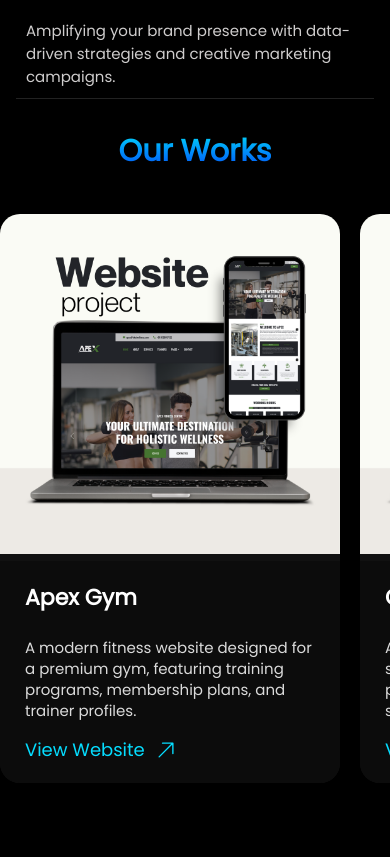
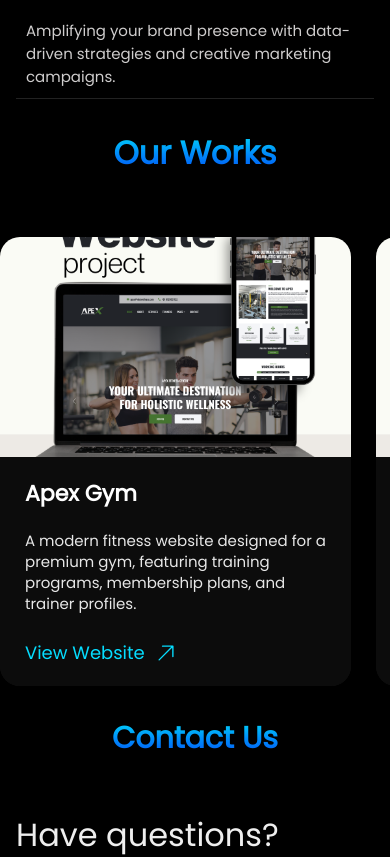
Before and after one commit to jithinphilip347/Varixia, a Next.js app: page / in a window 390 px wide. Shown: the part 3020-3877 px from the top of the page. Built offline with nearby package versions, Linux system fonts and the light colour scheme.

Commit message:
final commit of varixia

```diff
--- a/src/assets/css/style.css
+++ b/src/assets/css/style.css
@@ -812,34 +812,30 @@
 #HomeWork {
   position: relative;
   width: 100%;
+  background: #000;
+  color: #fff;
   overflow: hidden;
-  background: #000;
-  color: #fff;
-  display: flex;
-  flex-direction: column;
+  padding: 80px 0;
+}
+@media (min-width: 1025px) {
+  #HomeWork {
+    height: auto;
+    padding-bottom: 120px;
+  }
+}
+@media (max-width: 1024px) {
+  #HomeWork {
+    padding: 0;
+  }
+}
+#HomeWork .HomeWorkHead {
+  width: 100%;
+  display: flex;
   justify-content: center;
-  padding: 80px 40px;
-}
-@media (max-width: 1024px) {
-  #HomeWork {
-    padding: 0px 0px;
-  }
-}
-#HomeWork .HomeWorkHead {
-  width: 100%;
-  display: flex;
-  align-items: center;
-  justify-content: center;
-  margin-bottom: 50px;
-}
-@media (max-width: 1024px) {
-  #HomeWork .HomeWorkHead {
-    margin-bottom: 0px;
-  }
+  margin-bottom: 60px;
 }
 #HomeWork .HomeWorkHead h2 {
   font-size: 80px;
-  text-align: center;
   font-family: myFont1;
   background: linear-gradient(180deg, #05ddff, #00bdfa, #008efa, #0069f7, #003ffa);
   -webkit-background-clip: text;
@@ -852,45 +848,52 @@
 }
 @media (max-width: 768px) {
   #HomeWork .HomeWorkHead h2 {
-    font-size: 40px;
+    font-size: 45px;
   }
 }
 @media (max-width: 480px) {
   #HomeWork .HomeWorkHead h2 {
-    font-size: 30px;
+    font-size: 32px;
   }
 }
 #HomeWork .HomeWorkScroll {
   display: flex;
-  align-items: center;
-  gap: 50px;
-  padding: 0;
+  gap: 25px;
+  padding: 0 !important;
   margin: 0;
   will-change: transform;
 }
+@media (min-width: 1025px) {
+  #HomeWork .HomeWorkScroll {
+    height: auto;
+    align-items: flex-start;
+    padding-top: 20px;
+  }
+}
 @media (max-width: 1024px) {
   #HomeWork .HomeWorkScroll {
     overflow-x: auto;
-    overflow-y: hidden;
-    display: flex;
-    gap: 20px;
     scroll-snap-type: x mandatory;
     -webkit-overflow-scrolling: touch;
-    height: auto;
-    padding: 40px 20px;
-    cursor: grab;
+    padding: 40px 0;
   }
 }
 #HomeWork .HomeWorkCard {
-  flex: 0 0 35vw;
-  min-width: 340px;
+  flex: 0 0 420px;
+  max-width: 420px;
   background: #111;
   border-radius: 20px;
   overflow: hidden;
   display: flex;
   flex-direction: column;
-  scroll-snap-align: start;
-  transition: transform 0.4s ease, box-shadow 0.4s ease;
+  scroll-snap-align: center;
+  scroll-snap-stop: always;
+  transition: 0.3s ease;
+}
+@media (min-width: 1025px) {
+  #HomeWork .HomeWorkCard {
+    scroll-snap-align: unset !important;
+  }
 }
 @media (max-width: 1024px) {
   #HomeWork .HomeWorkCard {
@@ -899,7 +902,7 @@
 }
 @media (max-width: 768px) {
   #HomeWork .HomeWorkCard {
-    flex: 0 0 85%;
+    flex: 0 0 80%;
   }
 }
 @media (max-width: 480px) {
@@ -908,41 +911,50 @@
   }
 }
 #HomeWork .HomeWorkCard .HomeWorkImgBox {
-  position: relative;
-  width: 100%;
+  width: 100%;
+  height: 330px;
+  position: relative;
   overflow: hidden;
+}
+@media (max-width: 768px) {
+  #HomeWork .HomeWorkCard .HomeWorkImgBox {
+    height: 260px;
+  }
+}
+@media (max-width: 480px) {
+  #HomeWork .HomeWorkCard .HomeWorkImgBox {
+    height: 220px;
+  }
 }
 #HomeWork .HomeWorkCard .HomeWorkImgBox img {
   width: 100%;
   height: 100%;
   -o-object-fit: cover;
      object-fit: cover;
-  transition: transform 0.5s ease;
+  transition: 0.4s ease;
 }
 #HomeWork .HomeWorkCard .HomeWorkImgBox:hover img {
   transform: scale(1.1);
 }
 #HomeWork .HomeWorkCard .HomeWorkDetails {
-  height: 40%;
   padding: 20px 25px;
+  display: flex;
+  flex-direction: column;
+  gap: 15px;
   background: #0c0c0c;
-  display: flex;
-  flex-direction: column;
-  justify-content: space-between;
-  gap: 15px;
 }
 #HomeWork .HomeWorkCard .HomeWorkDetails h3 {
   font-size: 22px;
-  font-weight: 600;
-  margin-bottom: 8px;
-  font-family: myFont1;
+  font-family: myFont1;
+  margin-bottom: 5px;
 }
 #HomeWork .HomeWorkCard .HomeWorkDetails p {
   font-size: 15px;
-  opacity: 0.85;
+  opacity: 0.9;
   line-height: 1.4;
 }
 #HomeWork .HomeWorkCard .HomeWorkDetails .viewButton {
+  margin-top: 10px;
   display: flex;
   align-items: center;
   gap: 10px;
@@ -950,15 +962,13 @@
   font-weight: 500;
   color: #05ddff;
   cursor: pointer;
-  transition: color 0.3s;
-  justify-content: flex-start;
 }
 #HomeWork .HomeWorkCard .HomeWorkDetails .viewButton svg {
   font-size: 22px;
-  transition: transform 0.3s;
+  transition: 0.3s ease;
 }
 #HomeWork .HomeWorkCard .HomeWorkDetails .viewButton:hover svg {
-  transform: rotate(45deg);
+  transform: translateX(4px) rotate(40deg);
 }
 
 #HomeContact {
@@ -1644,10 +1654,23 @@
   box-shadow: 0 5px 15px rgba(0, 0, 0, 0.3);
 }
 .scroll-whatsapp-container .scroll-top-btn {
-  border: 1px solid #d5d5d5;
   border-radius: 100%;
-  color: #fff;
+  color: #05ddff;
   background: none;
+}
+.scroll-whatsapp-container .scroll-top-btn:before {
+  content: "";
+  position: absolute;
+  inset: 0;
+  border-radius: 50%;
+  padding: 3px;
+  background: linear-gradient(180deg, #05ddff, #00bdfa, #008efa, #0069f7, #003ffa);
+  -webkit-mask: linear-gradient(#fff 0 0) content-box, linear-gradient(#fff 0 0);
+  -webkit-mask-composite: xor;
+  mask-composite: exclude;
+  z-index: 0;
+  width: 40px;
+  height: 40px;
 }
 .scroll-whatsapp-container .scroll-top-btn:hover {
   background-color: #333;
--- a/src/assets/css/style.scss
+++ b/src/assets/css/style.scss
@@ -56,7 +56,7 @@
           padding: 8px 12px;
           position: relative;
           letter-spacing: 1px;
-          a{
+          a {
             text-decoration: none;
             color: inherit;
           }
@@ -102,7 +102,7 @@
       display: flex;
       align-items: center;
       gap: 10px;
-        a{
+      a {
         text-decoration: none;
         display: flex;
         align-items: center;
@@ -134,7 +134,6 @@
           }
         }
       }
-
     }
   }
 }
@@ -186,14 +185,7 @@
 
       &:hover {
         transform: rotate(90deg) scale(1.1);
-        background: linear-gradient(
-          180deg,
-          #05ddff,
-          #00bdfa,
-          #008efa,
-          #0069f7,
-          #003ffa
-        );
+        background: linear-gradient(180deg, #05ddff, #00bdfa, #008efa, #0069f7, #003ffa);
         -webkit-background-clip: text;
         -webkit-text-fill-color: transparent;
       }
@@ -221,14 +213,7 @@
           transition: all 0.3s ease;
 
           &:hover {
-            background: linear-gradient(
-              180deg,
-              #05ddff,
-              #00bdfa,
-              #008efa,
-              #0069f7,
-              #003ffa
-            );
+            background: linear-gradient(180deg, #05ddff, #00bdfa, #008efa, #0069f7, #003ffa);
             -webkit-background-clip: text;
             -webkit-text-fill-color: transparent;
             letter-spacing: 1px;
@@ -242,7 +227,6 @@
     }
   }
 }
-
 
 //Home Banner
 #HomeBanner {
@@ -686,7 +670,6 @@
     .HomeAboutSection1 {
       border-bottom: 2px solid transparent;
       border-image: linear-gradient(90deg, #05ddff, #00bdfa, #008efa, #0069f7, #003ffa) 1;
-
 
       .HomeAboutLeft {
         flex: 0 0 35%;
@@ -959,106 +942,97 @@
   }
 }
 
-//HomeWork
 #HomeWork {
   position: relative;
   width: 100%;
-  // height: 100vh;
+  background: #000;
+  color: #fff;
   overflow: hidden;
-  background: #000;
-  color: #fff;
-  display: flex;
-  flex-direction: column;
+  padding: 80px 0;
+  @media (min-width: 1025px) {
+    height: auto;
+    padding-bottom: 120px;
+  }
+
+
+  @media (max-width: 1024px) {
+    padding: 0;
+  }
+
+  .HomeWorkHead {
+    width: 100%;
+    display: flex;
     justify-content: center;
-  padding: 80px 40px;
-  @media (max-width: 1024px) {
-    padding: 0px 0px;
-    //  height: 0;
-  }
-  .HomeWorkHead {
-    width: 100%;
-    display: flex;
-    align-items: center;
-    justify-content: center;
-    margin-bottom: 50px;
-    @media (max-width: 1024px) {
-      margin-bottom: 0px;
-    }
+    margin-bottom: 60px;
+
     h2 {
       font-size: 80px;
-      text-align: center;
       font-family: myFont1;
       background: linear-gradient(180deg, #05ddff, #00bdfa, #008efa, #0069f7, #003ffa);
       -webkit-background-clip: text;
       -webkit-text-fill-color: transparent;
 
-      @media (max-width: 1024px) {
-        font-size: 60px;
-      }
-      @media (max-width: 768px) {
-        font-size: 40px;
-      }
-      @media (max-width: 480px) {
-        font-size: 30px;
-      }
-    }
-  }
+      @media (max-width: 1024px) { font-size: 60px; }
+      @media (max-width: 768px)  { font-size: 45px; }
+      @media (max-width: 480px)  { font-size: 32px; }
+    }
+  }
+
 
   .HomeWorkScroll {
     display: flex;
-    align-items: center;
-    gap: 50px;
-    padding: 0;
+    gap: 25px;
+    padding: 0 !important;
     margin: 0;
     will-change: transform;
+    @media (min-width: 1025px) {
+      height: auto;
+      align-items: flex-start;
+      padding-top: 20px;
+    }
 
     @media (max-width: 1024px) {
       overflow-x: auto;
-      overflow-y: hidden;
-      display: flex;
-      gap: 20px;
       scroll-snap-type: x mandatory;
       -webkit-overflow-scrolling: touch;
-      height: auto;
-      padding: 40px 20px;
-      cursor: grab;
+      padding: 40px 0;
     }
   }
 
   .HomeWorkCard {
-    flex: 0 0 35vw;
-    min-width: 340px;
+flex: 0 0 420px;        // 🔥 makes horizontal scroll possible
+  max-width: 420px;
   background: #111;
   border-radius: 20px;
   overflow: hidden;
   display: flex;
   flex-direction: column;
-    scroll-snap-align: start;
-    transition:
-      transform 0.4s ease,
-      box-shadow 0.4s ease;
-    @media (max-width: 1024px) {
-      flex: 0 0 70%;
-    }
-
-    @media (max-width: 768px) {
-      flex: 0 0 85%;
-    }
-
-    @media (max-width: 480px) {
-      flex: 0 0 90%;
-    }
+  scroll-snap-align: center;
+  scroll-snap-stop: always;
+  transition: .3s ease;
+
+  @media (min-width: 1025px) {
+    scroll-snap-align: unset !important;
+  }
+
+  @media (max-width: 1024px) { flex: 0 0 70%; }
+  @media (max-width: 768px)  { flex: 0 0 80%; }
+  @media (max-width: 480px)  { flex: 0 0 90%; }
 
     .HomeWorkImgBox {
-      position: relative;
-      width: 100%;
+      width: 100%;
+      height: 330px;
+      position: relative;
       overflow: hidden;
+
+      @media (max-width: 768px)  { height: 260px; }
+      @media (max-width: 480px)  { height: 220px; }
 
       img {
         width: 100%;
         height: 100%;
         object-fit: cover;
-        transition: transform 0.5s ease;
+        transition: 0.4s ease;
       }
 
       &:hover img {
@@ -1067,28 +1041,26 @@
     }
 
     .HomeWorkDetails {
-      height: 40%;
       padding: 20px 25px;
+      display: flex;
+      flex-direction: column;
+      gap: 15px;
       background: #0c0c0c;
-      display: flex;
-      flex-direction: column;
-      justify-content: space-between;
-      gap: 15px;
 
       h3 {
         font-size: 22px;
-        font-weight: 600;
-        margin-bottom: 8px;
-        font-family: myFont1;
+        font-family: myFont1;
+        margin-bottom: 5px;
       }
 
       p {
         font-size: 15px;
-        opacity: 0.85;
+        opacity: 0.9;
         line-height: 1.4;
       }
 
       .viewButton {
+        margin-top: 10px;
         display: flex;
         align-items: center;
         gap: 10px;
@@ -1096,21 +1068,19 @@
         font-weight: 500;
         color: #05ddff;
         cursor: pointer;
-        transition: color 0.3s;
-        justify-content: flex-start;
 
         svg {
           font-size: 22px;
-          transition: transform 0.3s;
-        }
-
+          transition: 0.3s ease;
+        }
         &:hover svg {
-          transform: rotate(45deg);
-        }
-      }
-    }
-  }
-}
+          transform: translateX(4px) rotate(40deg);
+        }
+      }
+    }
+  }
+}
+
 
 //Contact
 #HomeContact {
@@ -1617,14 +1587,7 @@
           inset: 0;
           padding: 1px; // thickness of border
 
-      background: linear-gradient(
-        180deg,
-        #05ddff,
-        #00bdfa,
-        #008efa,
-        #0069f7,
-        #003ffa
-      );
+          background: linear-gradient(180deg, #05ddff, #00bdfa, #008efa, #0069f7, #003ffa);
           -webkit-mask:
             linear-gradient(#fff 0 0) content-box,
             linear-gradient(#fff 0 0);
@@ -1635,14 +1598,7 @@
 
         // Gradient text
         color: transparent;
-    background: linear-gradient(
-      180deg,
-      #05ddff,
-      #00bdfa,
-      #008efa,
-      #0069f7,
-      #003ffa
-    );
+        background: linear-gradient(180deg, #05ddff, #00bdfa, #008efa, #0069f7, #003ffa);
         -webkit-background-clip: text;
         -webkit-text-fill-color: transparent;
         position: relative;
@@ -1654,7 +1610,6 @@
         }
       }
     }
-
 
     .FooterCopyright p {
       font-size: 14px;
@@ -1755,7 +1710,7 @@
   background: transparent;
   background-origin: border-box;
   background-clip: border-box;
-  @media(max-width:1024px){
+  @media (max-width: 1024px) {
     display: none;
   }
   &::before {
@@ -1788,7 +1743,7 @@
   opacity: 0;
   line-height: 1.2;
   transition: opacity 0.3s ease;
-  @media(max-width:1024px){
+  @media (max-width: 1024px) {
     display: none;
   }
 }
@@ -1804,7 +1759,7 @@
   z-index: 10000;
   transform: translate(-50%, -50%);
   transition: opacity 0.3s;
-  @media(max-width:1024px){
+  @media (max-width: 1024px) {
     display: none;
   }
 }
@@ -1840,7 +1795,7 @@
     height: 50px;
     border-radius: 50%;
     border: none;
-    background-color: #25d366; // WhatsApp green default
+    background-color: #25d366;
     color: #fff;
     display: flex;
     align-items: center;
@@ -1854,10 +1809,24 @@
   }
 
   .scroll-top-btn {
-    border: 1px solid #d5d5d5;
+    // border: 3px solid #d5d5d5;
     border-radius: 100%;
-    color: #fff;
+    color: #05ddff;
     background: none;
+    &:before {
+    content: "";
+    position: absolute;
+    inset: 0;
+    border-radius: 50%;
+    padding: 3px;
+    background: linear-gradient(180deg, #05ddff, #00bdfa, #008efa, #0069f7, #003ffa);
+    -webkit-mask: linear-gradient(#fff 0 0) content-box, linear-gradient(#fff 0 0);
+    -webkit-mask-composite: xor;
+    mask-composite: exclude;
+    z-index: 0;
+    width: 40px;
+    height: 40px;
+    }
     &:hover {
       background-color: #333;
     }
--- a/src/components/home/HomeContact.jsx
+++ b/src/components/home/HomeContact.jsx
@@ -214,7 +214,6 @@
                     )}
                   </div>
                 </div>
-                ;
                 <div className="ContactField textareaField">
                   <LuPen className="fieldIcon" />
                   <textarea
@@ -237,7 +236,7 @@
       </div>
       <div className="ContactMap">
         <iframe
-          src="https://www.google.com/maps/embed?pb=!1m17!1m12!1m3!1d3062.378061272568!2d76.37095207503427!3d10.230265989887211!2m3!1f0!2f0!3f0!3m2!1i1024!2i768!4f13.1!3m2!1m1!2zMTDCsDEzJzQ5LjAiTiA3NsKwMjInMjQuNyJF!5e1!3m2!1sen!2sin!4v1762859513771!5m2!1sen!2sin"
+          src="https://www.google.com/maps/embed?pb=!1m18!1m12!1m3!1d3926.387257875017!2d76.37053447368817!3d10.230317769032004!2m3!1f0!2f0!3f0!3m2!1i1024!2i768!4f13.1!3m3!1m2!1s0x3b0806ba4ae253d7%3A0x60800ece4fad49b6!2s69JF%2B46H%2C%20Karukutty%2C%20Kerala!5e0!3m2!1sen!2sin!4v1763120906963!5m2!1sen!2sin"
           allowFullScreen=""
           loading="lazy"
           referrerPolicy="no-referrer-when-downgrade"
--- a/src/components/home/HomeWork.jsx
+++ b/src/components/home/HomeWork.jsx
@@ -8,13 +8,42 @@
 gsap.registerPlugin(ScrollTrigger);
 
 const projects = [
-    { id: 1, image: '/images/Apex-gym.png', name: "Apex Gym", desc: "A modern fitness website designed for a premium gym, featuring training programs, membership plans, and trainer profiles." },
-  { id: 2, image: '/images/club-travex.png', name: "Club Travex", desc: "A dynamic travel booking platform showcasing international tour packages, destination highlights, and seamless inquiry options." },
-  { id: 3, image: '/images/yogify.png', name: "Yogify", desc: "An ecommerce website offering spiritual products including Rudraksha malas, meditation accessories, and wellness essentials." },
-  { id: 4, image: '/images/gcc.png', name: "GCC Academy", desc: "A coaching institute website providing MOH, DHA, HAAD exam training with course details, schedules, and expert medical faculty." },
-  { id: 5, image: '/images/xkeiwellness.png', name: "XKEI Wellness", desc: "A fitness and nutrition guidance platform offering personalized diet plans, workout routines, and wellness consulting." },
-    { id: 6, image: '/images/xkeiwellnessstore.png', name: "XKEI Wellness Store", desc: "An online store specializing in protein powders, gym supplements, and fitness nutrition products." },
-
+  {
+    id: 1,
+    image: "/images/Apex-gym.png",
+    name: "Apex Gym",
+    desc: "A modern fitness website designed for a premium gym, featuring training programs, membership plans, and trainer profiles.",
+  },
+  {
+    id: 2,
+    image: "/images/club-travex.png",
+    name: "Club Travex",
+    desc: "A dynamic travel booking platform showcasing international tour packages, destination highlights, and seamless inquiry options.",
+  },
+  {
+    id: 3,
+    image: "/images/yogify.png",
+    name: "Yogify",
+    desc: "An ecommerce website offering spiritual products including Rudraksha malas, meditation accessories, and wellness essentials.",
+  },
+  {
+    id: 4,
+    image: "/images/gcc.png",
+    name: "GCC Academy",
+    desc: "A coaching institute website providing MOH, DHA, HAAD exam training with course details, schedules, and expert medical faculty.",
+  },
+  {
+    id: 5,
+    image: "/images/xkeiwellness.png",
+    name: "XKEI Wellness",
+    desc: "A fitness and nutrition guidance platform offering personalized diet plans, workout routines, and wellness consulting.",
+  },
+  {
+    id: 6,
+    image: "/images/xkeiwellnessstore.png",
+    name: "XKEI Wellness Store",
+    desc: "An online store specializing in protein powders, gym supplements, and fitness nutrition products.",
+  },
 ];
 
 const HomeWork = () => {
@@ -27,9 +56,10 @@
 
     ScrollTrigger.getAll().forEach((t) => t.kill());
 
-    const mm = window.matchMedia("(min-width: 1025px)");
+    if (window.innerWidth > 1024) {
+      scrollContent.style.paddingLeft = "0px";
+      scrollContent.style.marginLeft = "0px";
 
-    if (mm.matches) {
       const scrollDistance = scrollContent.scrollWidth - window.innerWidth;
 
       gsap.to(scrollContent, {
@@ -37,11 +67,11 @@
         ease: "none",
         scrollTrigger: {
           trigger: section,
-          start: "top top",
-          end: () => `+=${scrollDistance}`,
+          start: "top+=200 top", // 🔥 FIX: Wait until full card is visible
+          end: `+=${scrollDistance}`,
           scrub: 1,
           pin: true,
-          invalidateOnRefresh: true,
+          anticipatePin: 1,
         },
       });
     }
@@ -65,6 +95,7 @@
                 src={project.image}
                 alt={project.name}
                 fill
+                sizes="100%"
                 style={{ objectFit: "cover" }}
               />
             </div>
```
Also changed, not shown: src/components/footer/Footer.jsx (+0 -52 lines), 1 other file (tests, documents, lock files or other folders). Lines whose indentation alone changed are shown as unchanged.
